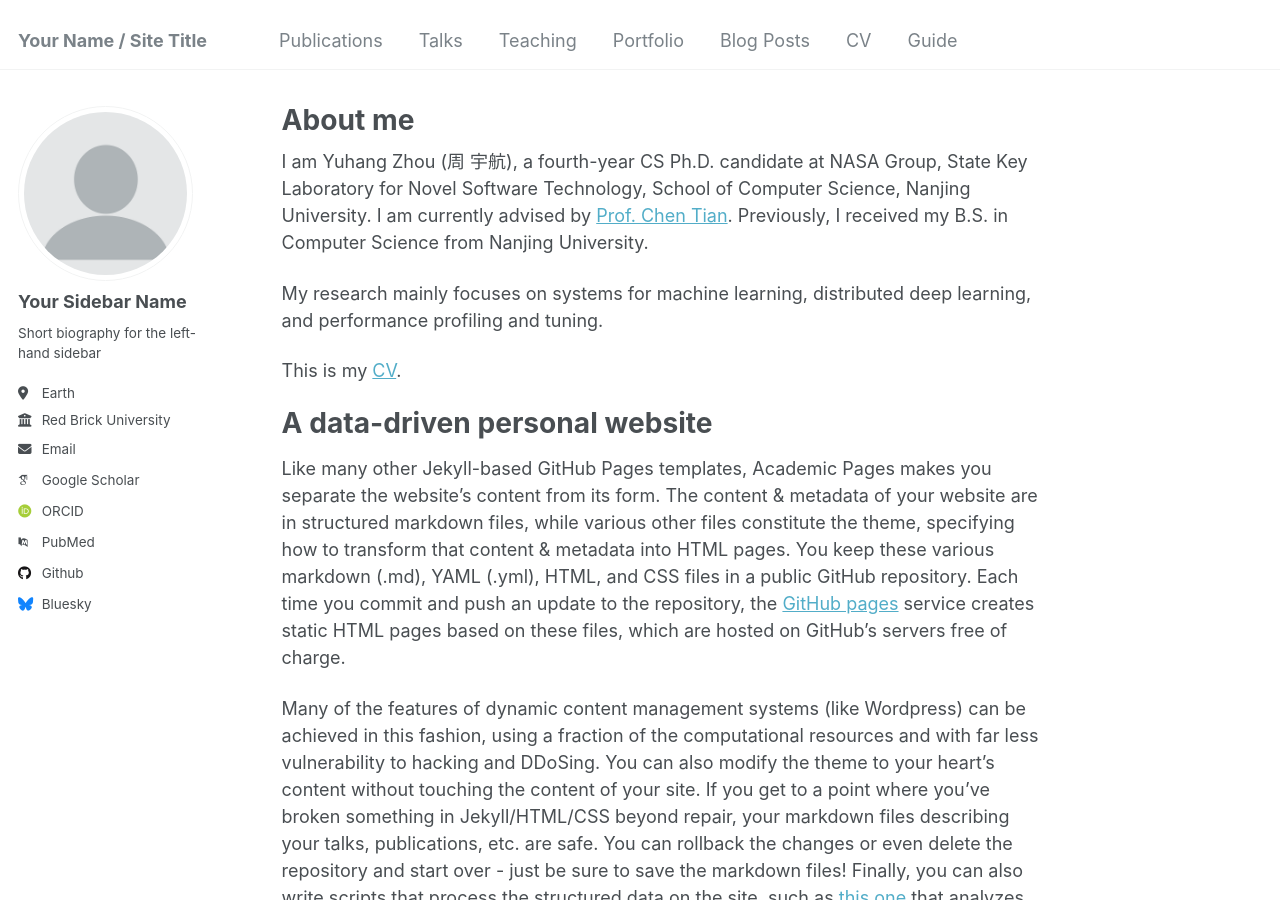
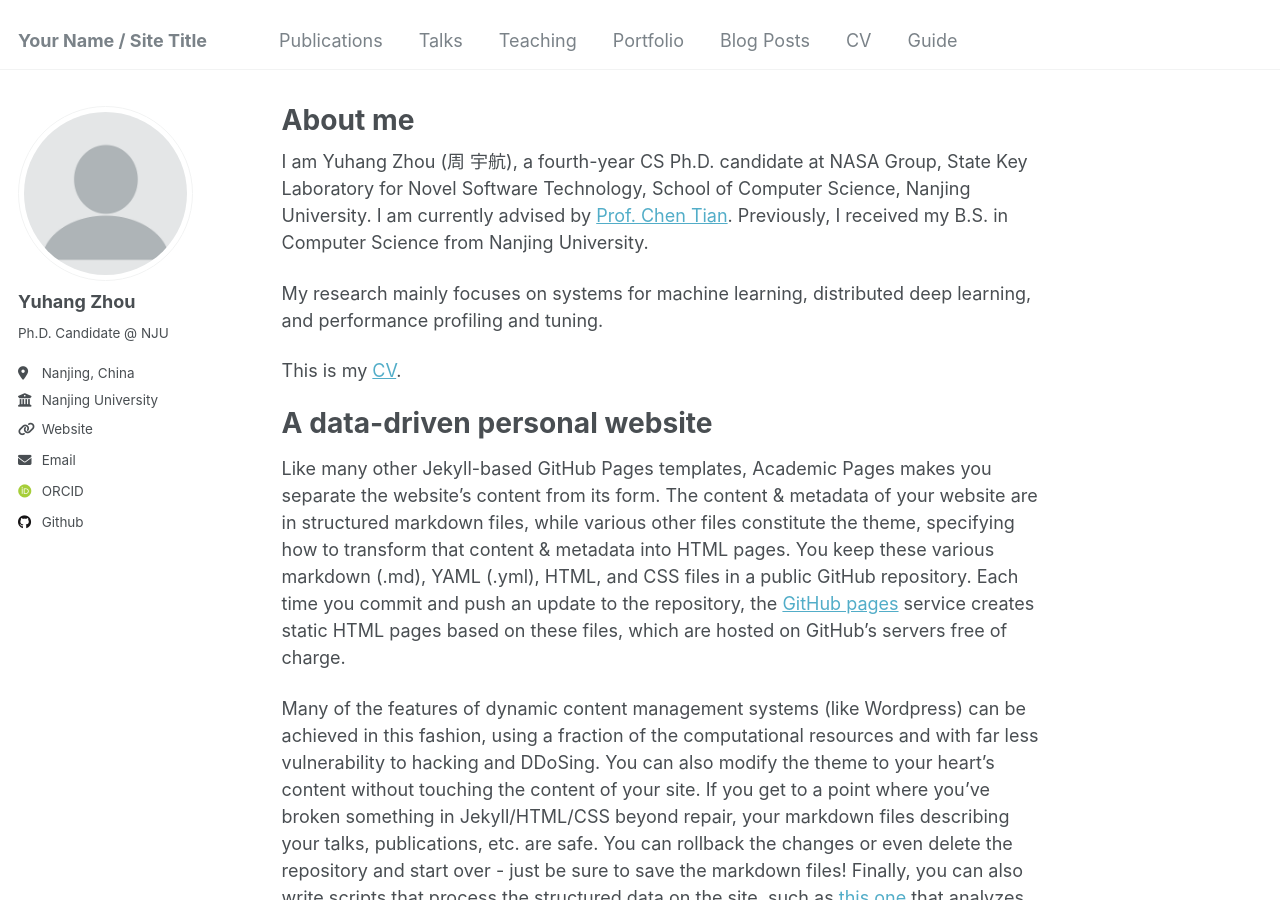
Before and after one commit to njuzyh/njuzyh.github.io, a Jekyll site: the page built from _pages/about.md, in a window 1280 px wide and 900 px high. Built offline with Jekyll 4.4.1, drawn with Linux system fonts in a browser that asks for light colours; some web fonts are replaced.

Commit message:
Update _config.yml

```diff
--- a/_config.yml
+++ b/_config.yml
@@ -12,9 +12,9 @@ title                    : "Your Name / Site Title"
 title_separator          : "-"
 name                     : &name "Your Name"
 description              : &description "personal description"
-url                      : https://academicpages.github.io # the base hostname & protocol for your site e.g. "https://[your GitHub username].github.io"
+url                      : https://njuzyh.github.io # the base hostname & protocol for your site e.g. "https://[your GitHub username].github.io"
 baseurl                  : "" # the subpath of your site, e.g. "/blog"
-repository               : "academicpages/academicpages.github.io"
+repository               : "njuzyh/njuzyh.github.io"
 
 # Site Author - The following control what appear as part of the author content on the side bar.
 #               If a field is blank the icon and link will not appear, otherwise it will be shown.
@@ -22,21 +22,21 @@ repository               : "academicpages/academicpages.github.io"
 author:
   # Biographic information
   avatar           : "profile.png"
-  name             : "Your Sidebar Name"
+  name             : "Yuhang Zhou"
   pronouns         : # example: "she/her"
-  bio              : "Short biography for the left-hand sidebar"
-  location         : "Earth"
-  employer         : "Red Brick University"
-  uri              : # URL
-  email            : "none@example.org"
+  bio              : "Ph.D. Candidate @ NJU"
+  location         : "Nanjing, China"
+  employer         : "Nanjing University"
+  uri              : "https://njuzyh.github.io/"
+  email            : "yuhangzhou@smail.nju.edu.cn"
 
   # Academic websites
   arxiv            : # URL - Update with the correct link to your profile
-  googlescholar    : "https://scholar.google.com/citations?user=PS_CX0AAAAAJ"
+  googlescholar    : # "https://scholar.google.com/citations?user=PS_CX0AAAAAJ"
   impactstory      : # URL
   orcid            : "http://orcid.org/yourorcidurl"
   semantic         : # URL
-  pubmed           : "https://www.ncbi.nlm.nih.gov/pubmed/?term=john+snow"
+  pubmed           : # "https://www.ncbi.nlm.nih.gov/pubmed/?term=john+snow"
   researchgate     : # URL
   scopus           : # URL
 
@@ -44,12 +44,12 @@ author:
   bitbucket        : # Username - Update with your username on the site
   codepen          : # Username
   dribbble         : # Username
-  github           : "academicpages"
+  github           : "https://github.com/njuzyh"
   kaggle           : # Username
   stackoverflow    : # User number or user number and name (i.e., use "1" or "1/jeff-atwood")
 
   # Social media
-  bluesky          : "bsky.app" # Replace this with you Bluesky username
+  bluesky          : # "bsky.app" # Replace this with you Bluesky username
   facebook         : # Username
   flickr           : # Username
   foursquare       : # Username
```
